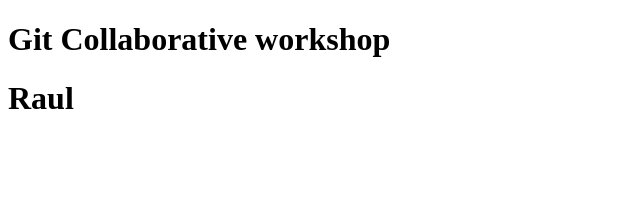
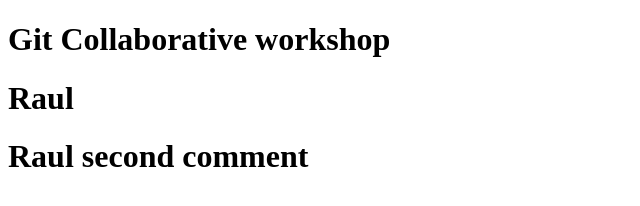
Before and after one commit to PuffCab/Workshop_git_collab, a plain HTML site: page index.html in a window 1280 px wide. Shown: the whole page, without its empty margins (0-640 px from the left). Drawn offline with Linux system fonts and the light colour scheme.

Commit message:
secpond comment

```diff
--- a/index.html
+++ b/index.html
@@ -8,5 +8,6 @@
   <body>
     <h1>Git Collaborative workshop</h1>
     <h1>Raul</h1>
+    <h1>Raul second comment</h1>
   </body>
 </html>
```
